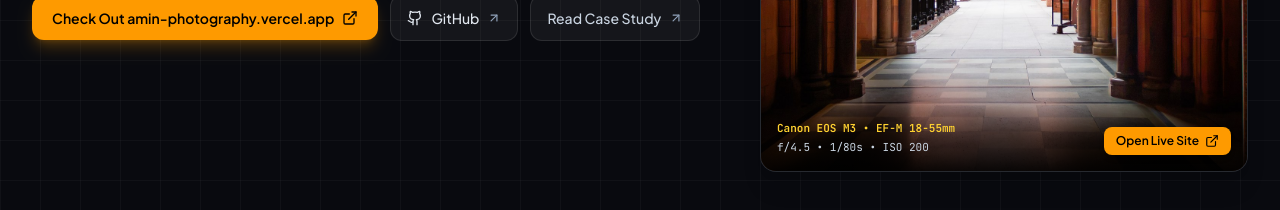
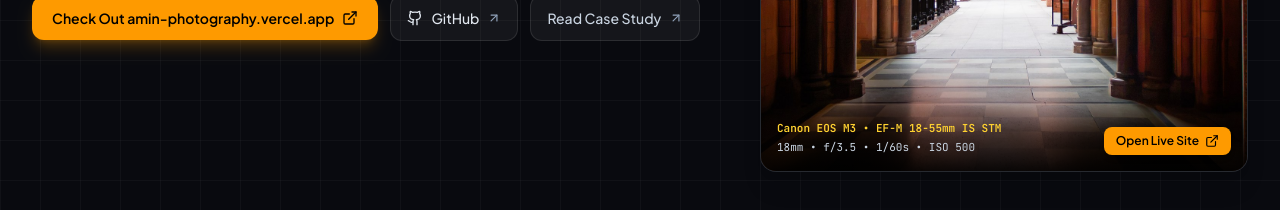
Before and after one commit to Amin9127/cs-portfolio, a Next.js app: page / in a window 1280 px wide. Shown: the part 1260-1470 px from the top of the page. Built offline with nearby package versions, Linux system fonts and the light colour scheme.

Commit message:
fix: calibrate archway spotlight EXIF telemetry to authentic camera metadata

```diff
--- a/src/components/FlagshipSpotlight.tsx
+++ b/src/components/FlagshipSpotlight.tsx
@@ -80,8 +80,8 @@ export function FlagshipSpotlight({ project }: FlagshipSpotlightProps) {
                 />
                 <div className="absolute inset-x-0 bottom-0 bg-gradient-to-t from-black/90 via-black/50 to-transparent p-4 flex items-end justify-between gap-3">
                   <div className="font-mono text-[11px] text-slate-200 space-y-0.5">
-                    <div className="text-amber-300 font-semibold">Canon EOS M3 &bull; EF-M 18-55mm</div>
-                    <div className="text-slate-300">f/4.5 &bull; 1/80s &bull; ISO 200</div>
+                    <div className="text-amber-300 font-semibold">Canon EOS M3 &bull; EF-M 18-55mm IS STM</div>
+                    <div className="text-slate-300">18mm &bull; f/3.5 &bull; 1/60s &bull; ISO 500</div>
                   </div>
                   <span className="inline-flex items-center gap-1.5 px-3 py-1.5 rounded-lg bg-amber-500 text-black text-xs font-semibold shadow-md shrink-0">
                     <span>Open Live Site</span>
```
